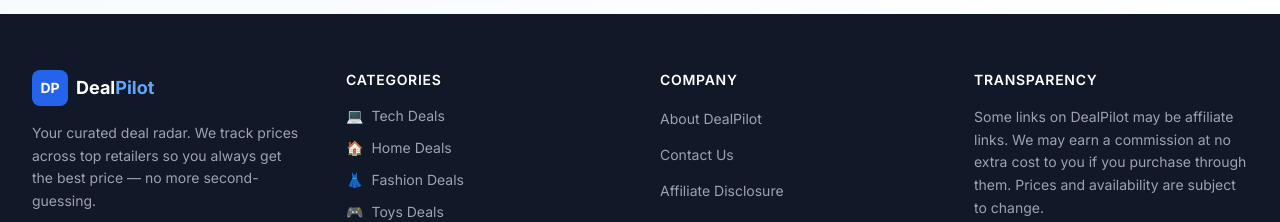
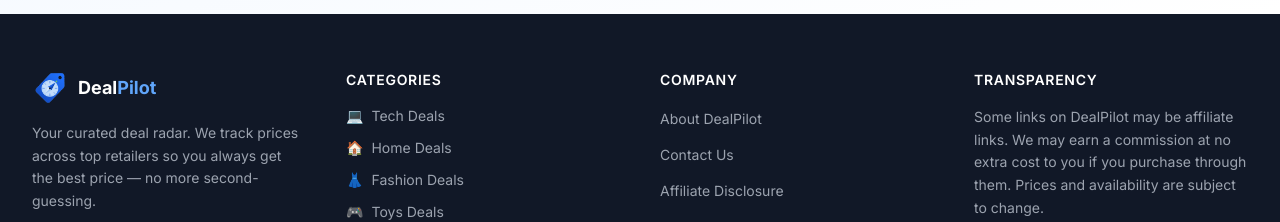
Before and after one commit to AndrewZ123/DealPilotWebsite, a Next.js app: page / in a window 1280 px wide. Shown: the part 1484-1706 px from the top of the page. Built offline with nearby package versions, Linux system fonts and the light colour scheme; no server answers; the database is empty.

Commit message:
feat: replace brand initials with logo image in footer

```diff
--- a/src/components/Footer.tsx
+++ b/src/components/Footer.tsx
@@ -1,4 +1,5 @@
 import Link from "next/link";
+import Image from "next/image";
 import { CATEGORIES } from "@/lib/categories";
 
 export default function Footer() {
@@ -9,10 +10,14 @@
         <div className="grid gap-10 sm:grid-cols-2 lg:grid-cols-4">
           {/* Brand */}
           <div className="lg:col-span-1">
-            <Link href="/" className="flex items-center gap-2 group">
-              <div className="flex h-9 w-9 items-center justify-center rounded-lg bg-brand-600 text-white font-bold text-sm transition group-hover:bg-brand-500">
-                DP
-              </div>
+            <Link href="/" className="flex items-center gap-2.5 group">
+              <Image
+                src="/logo.png"
+                alt="DealPilot"
+                width={36}
+                height={36}
+                className="rounded-lg transition group-hover:scale-105"
+              />
               <div>
                 <span className="text-lg font-bold text-white">Deal</span>
                 <span className="text-lg font-bold text-brand-400">Pilot</span>
```
